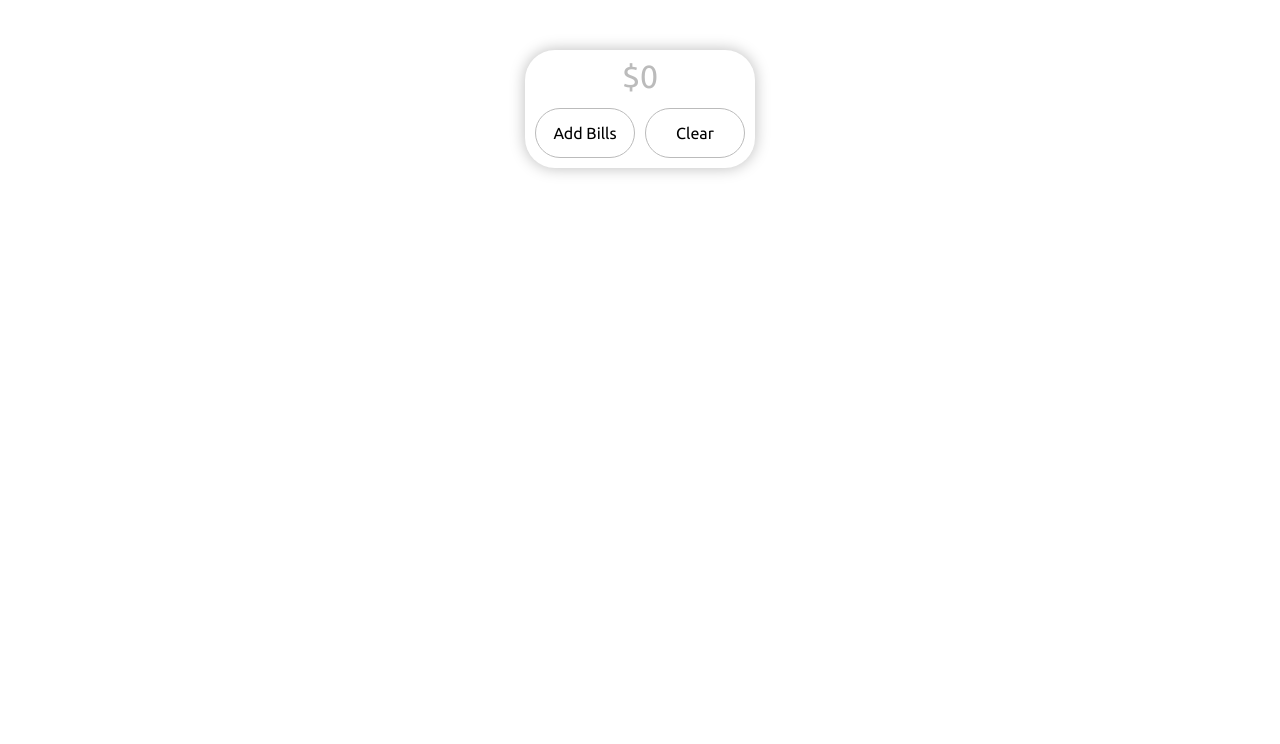
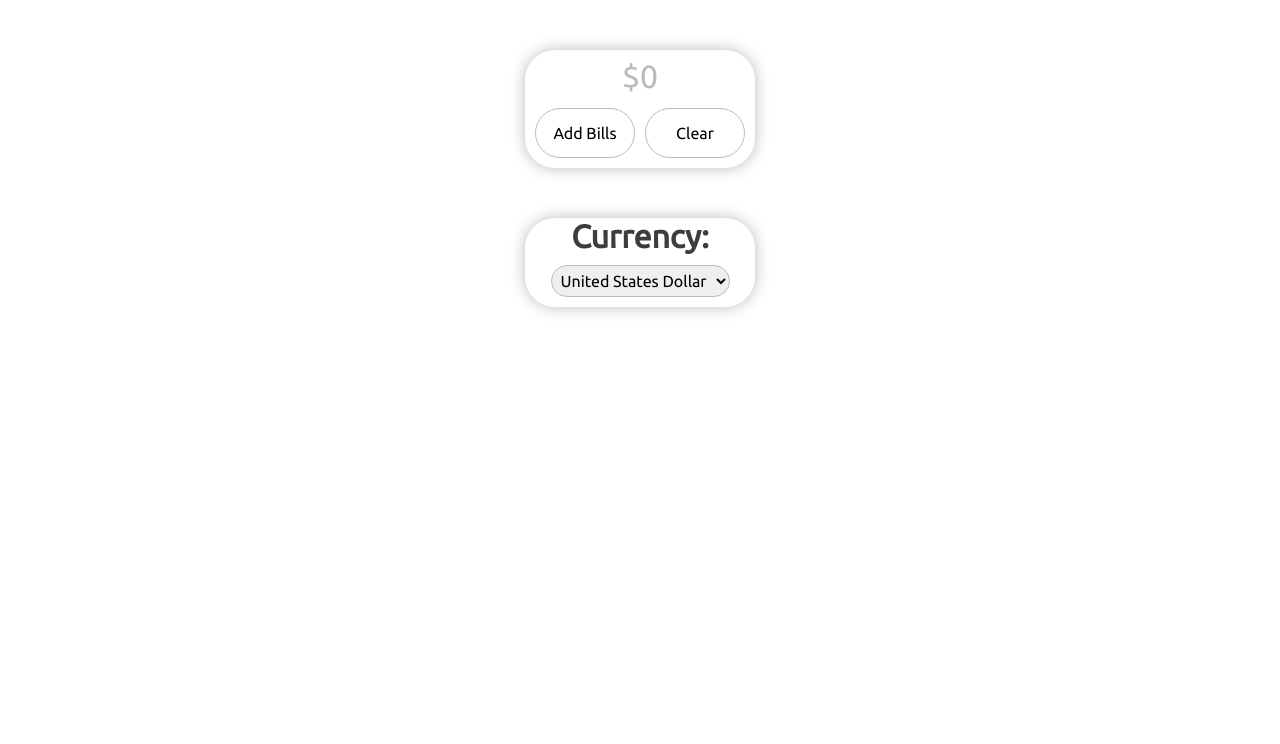
Before and after one commit to darman12/cash-adder, a website with bundled scripts: page index.html in a window 1280 px wide. Shown: the top 744 px of the page. Built offline with nearby package versions, Linux system fonts and the light colour scheme; files whose address does not match are found by name.

Commit message:
working on multiple currency support

```diff
--- a/index.html
+++ b/index.html
@@ -15,7 +15,7 @@
         <title>Cash Adder</title>
     </head>
     <body>
-        <div id="wrapper" class="light-shadow">
+        <div id="" class="wrapper light-shadow">
             <div id="output">
                 <p id="total">$0</p>
             </div>
@@ -26,8 +26,14 @@
                 <button id="calculate-button">Add Bills</button>
                 <button id="clear">Clear</button>
             </div>
+        </div>
 
-
+        <div id="currency-selector" class="wrapper light-shadow">
+            <h1>Currency:</h1>
+            <select name="currency" id="currency-list" class="glow">
+                <option value="USD">United States Dollar</option>
+                <option value="Canadian">Canadian Dollar</option>
+            </select>
         </div>
 
 
--- /dev/null
+++ b/src/css/currency-selector.scss
@@ -0,0 +1,16 @@
+/***********
+* Contains style rules for the currency selector
+*/
+
+#currency-selector {
+    text-align: center;
+}
+
+#currency-list {
+
+    font-size: 1.6rem;
+    margin: 1rem;
+    padding: .5rem;
+    border: solid .5px var(--light-shadow);
+    border-radius: 30px;
+}
--- a/src/css/styles.scss
+++ b/src/css/styles.scss
@@ -19,11 +19,14 @@ html, html * {
     padding: 0;
 }
 
-p {
-    font-size: 1.6rem;
+/* Font sizes */
+p { font-size: 1.6rem; }
+h1 {
+    font-size: 3.2rem;
+    color: var(--dark-grey);
 }
 
-#wrapper {
+.wrapper {
     position: relative;
     left: 50%;
     width: 230px;
@@ -82,7 +85,7 @@ p {
 
 }
 
-[type = number]:hover {
+.glow:hover {
     -moz-box-shadow: 0 0 .75rem;
     -webkit-box-shadow: 0 0 .75rem;
     -o-box-shadow: 0 0 .75rem;
@@ -90,7 +93,7 @@ p {
 
 }
 
-[type = number]:focus {
+.glow:focus {
     outline: none;
 
     -moz-box-shadow: 0 0 1.5rem;
--- a/src/js/create_fields.js
+++ b/src/js/create_fields.js
@@ -12,7 +12,9 @@ function addInputField(denomination, index, callback) {
         {"id": `${index}`},
         {"name": `${denomination.getDenomination(index)}`},
         {"pattern": "[0-9]*"},
-        {"placeholder": "0"}
+        {"placeholder": "0"},
+        {"class": "glow"}
+
     ]);
 
     newField.addEventListener('change', (event) => {
```
Also changed, not shown: dist/css/quote-app.css, dist/js/quote-app.min.js.
